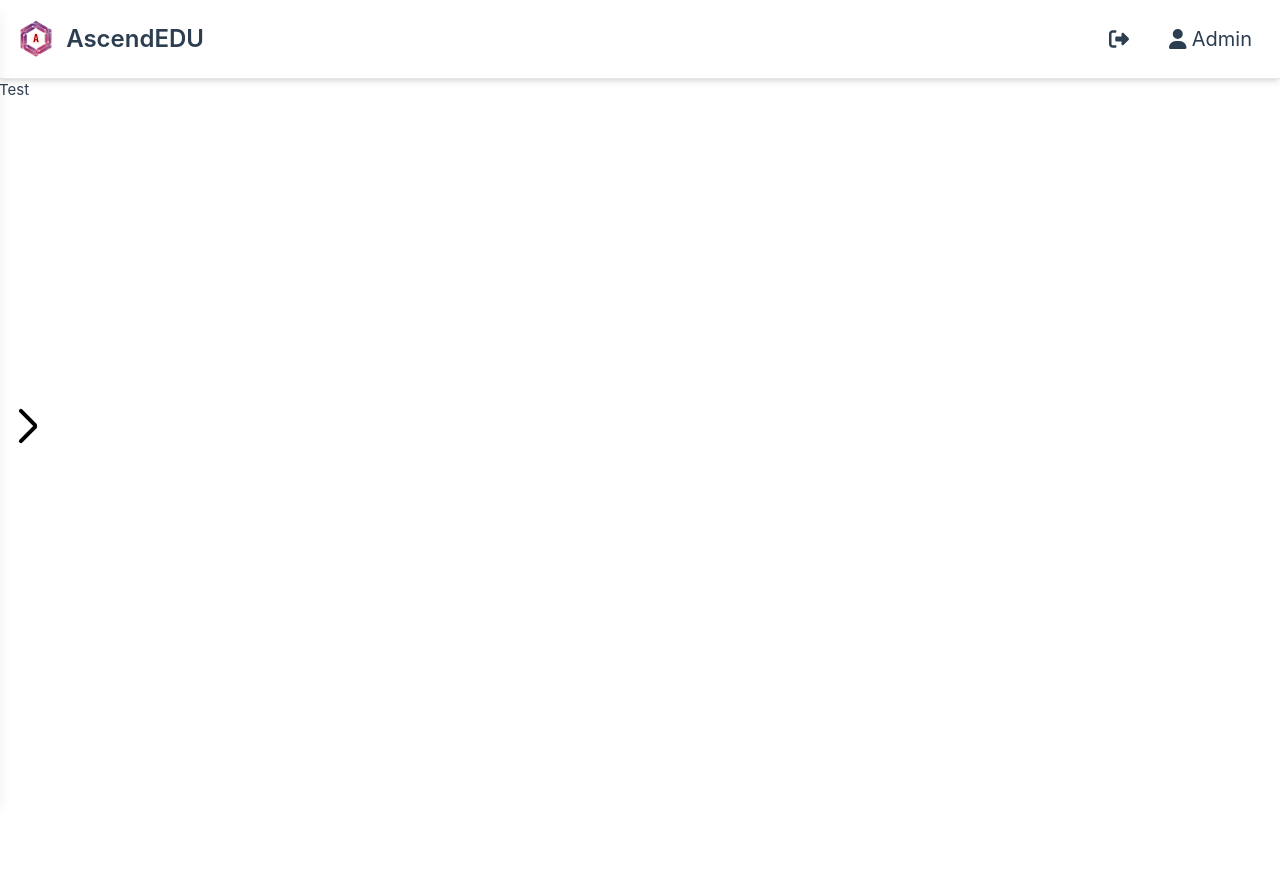
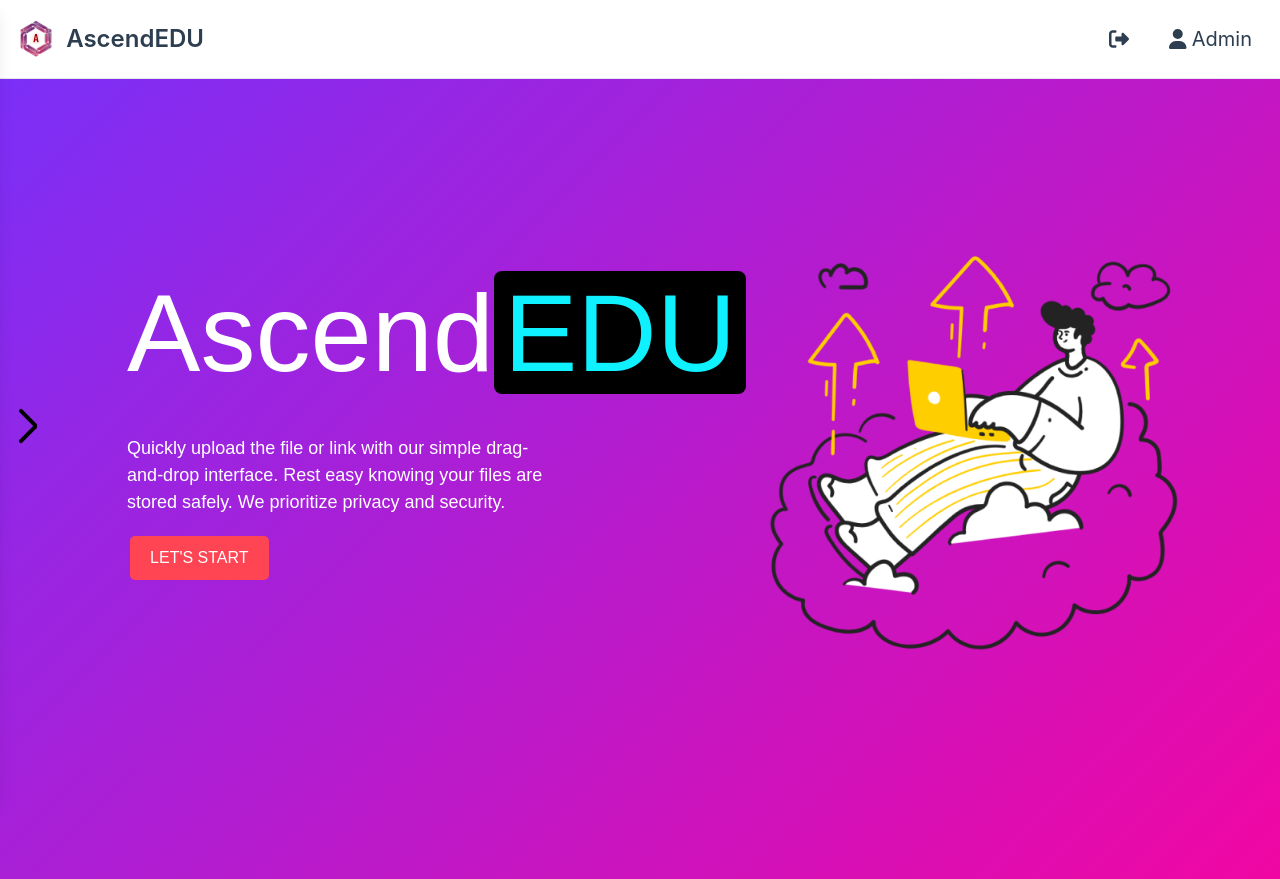
Before and after one commit to 0ctopusHead/ascend_admin_frontend, a Vue app: page / in a window 1280 px wide. Before the commit the page ends 800 px from the top, so only its background shows below. Built offline with nearby package versions, Linux system fonts and the light colour scheme.

Commit message:
added Home page

```diff
--- a/src/views/HomeView.vue
+++ b/src/views/HomeView.vue
@@ -1,7 +1,95 @@
 <script setup lang="ts"></script>
 
 <template>
-  <main>
-    <button>Test</button>
-  </main>
+  <body>
+    <main>
+      <div class="hero-section">
+        <div class="hero-content">
+          <h1 class="">Ascend<span class="highlight rounded-lg">EDU</span></h1>
+          <p class="flex">
+            Quickly upload the file or link with our simple drag-and-drop interface. Rest easy
+            knowing your files are stored safely. We prioritize privacy and security.
+          </p>
+          <RouterLink :to="{ name: 'upload' }"> <button>LET'S START</button></RouterLink>
+        </div>
+        <div class="hero-image">
+          <img src="../assets/home_pic.png" alt="Illustration" />
+        </div>
+      </div>
+    </main>
+  </body>
 </template>
+<style scoped>
+body {
+  margin: 0;
+  font-family: Arial, sans-serif;
+  background-color: #121212;
+}
+
+.hero-section {
+  display: flex;
+  justify-content: space-between;
+  align-items: center;
+  background: linear-gradient(135deg, #7b2ff7, #f107a3);
+  color: white;
+  height: 100vh;
+}
+
+.hero-content {
+  padding-left: 10%;
+  max-width: 550px;
+  padding-bottom: 10%;
+}
+
+.hero-content h1 {
+  font-size: 110px;
+  margin: 0;
+}
+
+.hero-content .highlight {
+  background: black;
+  padding: 0 10px;
+  color: #0ff1ff;
+}
+
+.hero-content p {
+  font-size: 18px;
+  margin: 20px 0;
+}
+
+.hero-content button {
+  background-color: #ff4454;
+  color: white;
+  padding: 10px 20px;
+  border: none;
+  border-radius: 5px;
+  font-size: 16px;
+  cursor: pointer;
+}
+
+.hero-content button:hover {
+  background-color: #e43e4b;
+}
+
+.hero-image img {
+  width: 100%;
+  max-width: 800px;
+  padding-right: 20%;
+  padding-bottom: 10%;
+}
+
+@media (max-width: 768px) {
+  .hero-section {
+    flex-direction: column;
+    text-align: center;
+  }
+
+  .hero-content {
+    max-width: 100%;
+  }
+
+  .hero-image img {
+    max-width: 100%;
+  }
+}
+</style>
```
Also changed, not shown: src/assets/home_pic.png (added).
